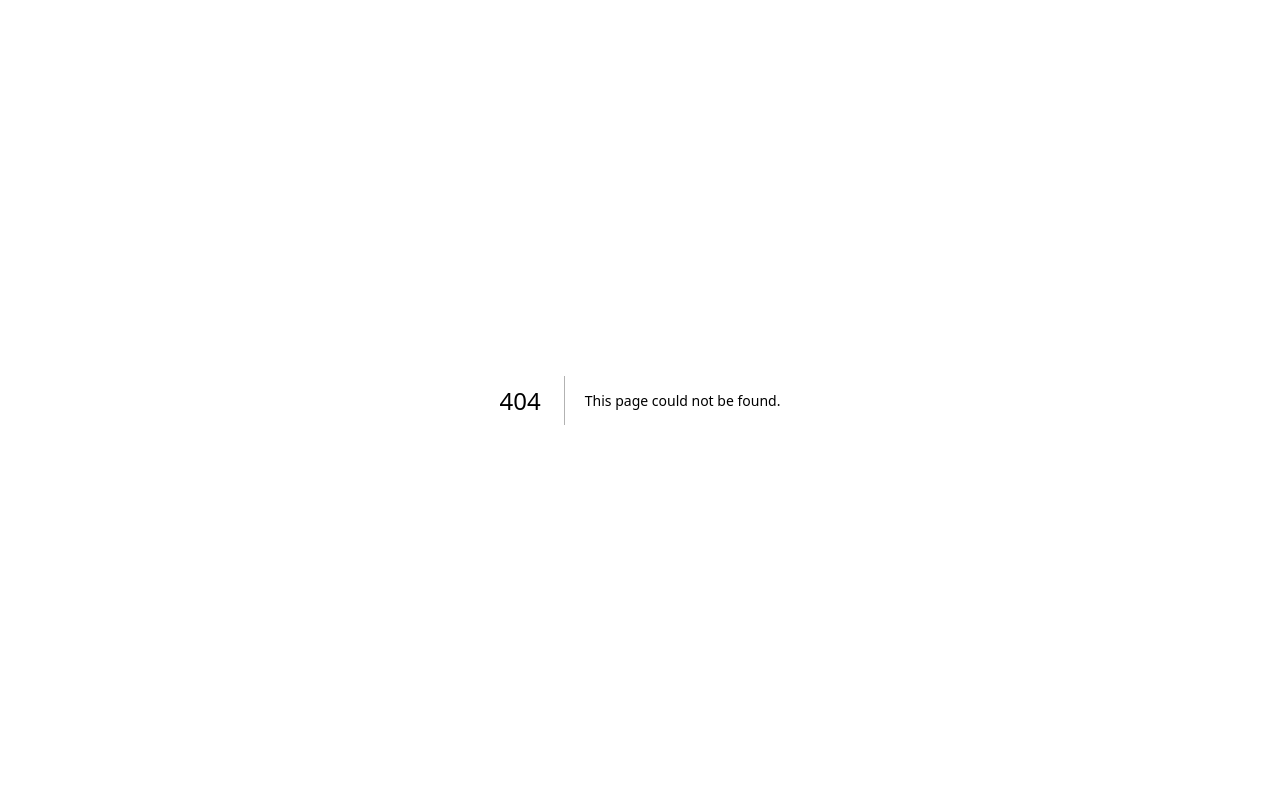
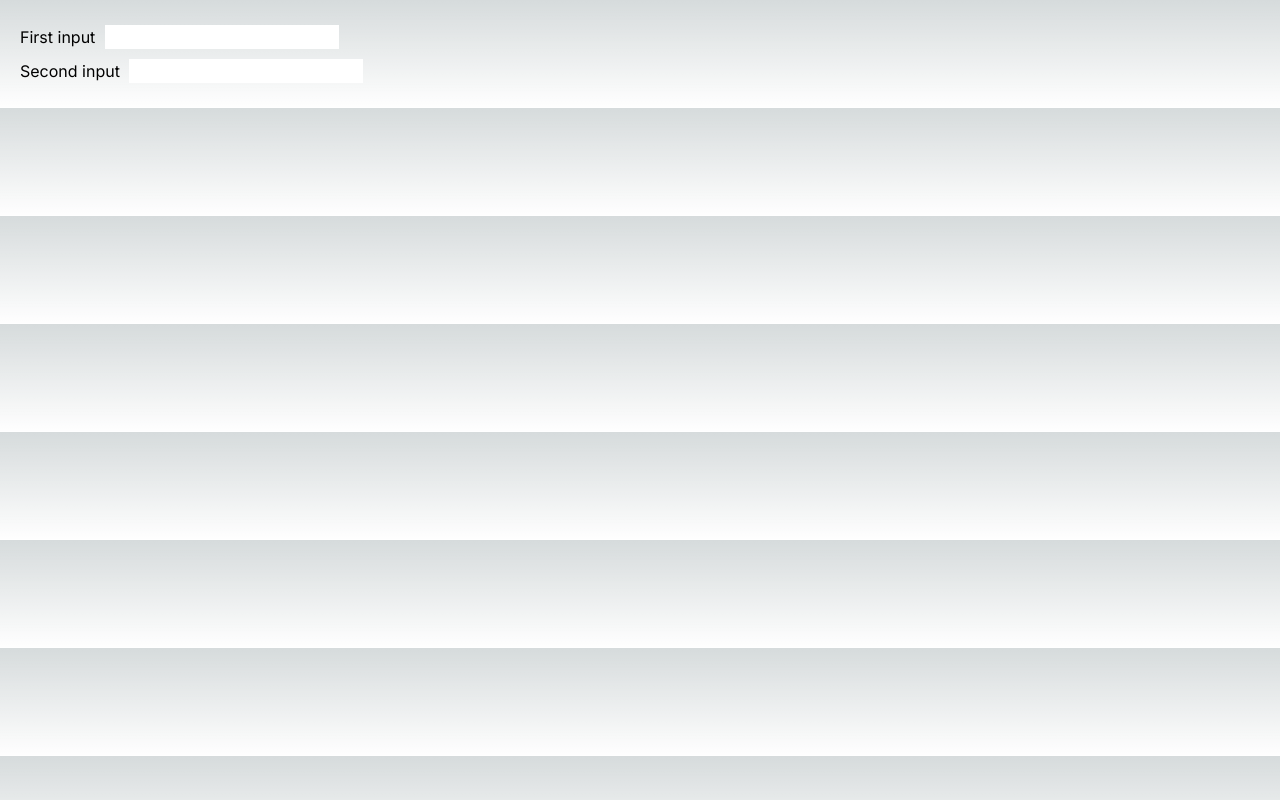
Before and after one commit to chut89/demo-set-intersection-client, a Next.js app: page /input in a window 1280 px wide. Before the commit this address had no page. Built offline with nearby package versions, Linux system fonts and the light colour scheme.

Commit message:
add input route, lift state up one level

```diff
--- /dev/null
+++ b/src/app/input/input.css
@@ -0,0 +1,50 @@
+/* {
+  box-sizing: border-box;
+}
+
+body {
+  font-family: sans-serif;
+  margin: 20px;
+  padding: 0;
+}
+*/
+h1 {
+  margin-top: 0;
+  font-size: 22px;
+}
+
+h2 {
+  margin-top: 0;
+  font-size: 20px;
+}
+
+h3 {
+  margin-top: 0;
+  font-size: 18px;
+}
+
+h4 {
+  margin-top: 0;
+  font-size: 16px;
+}
+
+h5 {
+  margin-top: 0;
+  font-size: 14px;
+}
+
+h6 {
+  margin-top: 0;
+  font-size: 12px;
+}
+
+code {
+  font-size: 1.2em;
+}
+
+ul {
+  padding-inline-start: 20px;
+}
+
+input { margin: 5px; }
+label { display: block; }
--- /dev/null
+++ b/src/app/input/page.tsx
@@ -0,0 +1,31 @@
+'use client';
+import { useState } from 'react';
+import './input.css';
+
+export default function SyncedInputs() {
+  const [text, setText] = useState('');
+
+  function handleChange(e) {
+    setText(e.target.value);
+  }
+
+  return (
+    <>
+      <Input label="First input" text={text} handleChange={handleChange} />
+      <Input label="Second input" text={text} handleChange={handleChange} />
+    </>
+  );
+}
+
+function Input({ label, text, handleChange }) {
+  return (
+    <label>
+      {label}
+      {' '}
+      <input
+        value={text}
+        onChange={handleChange}
+      />
+    </label>
+  );
+}
```
